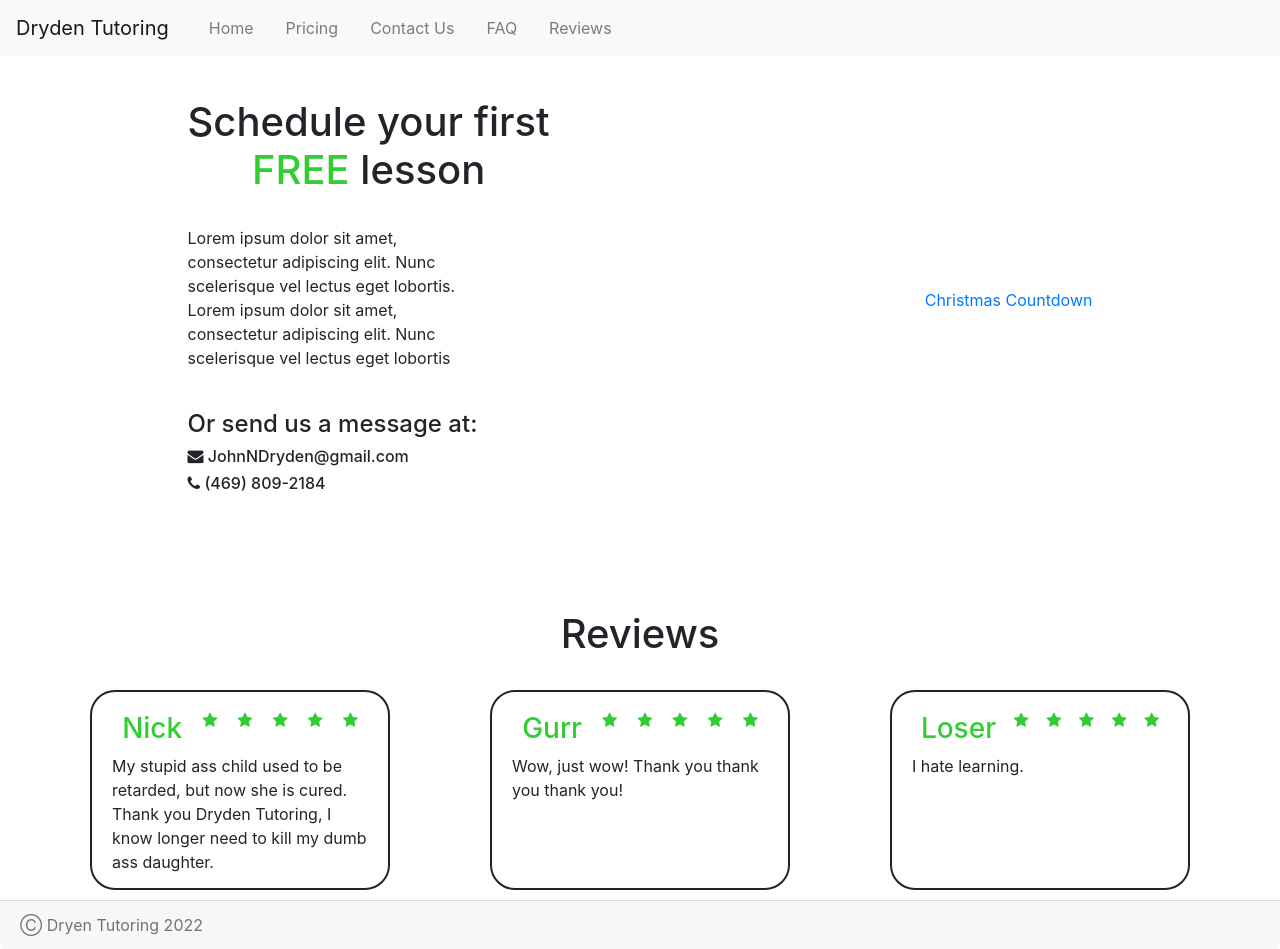
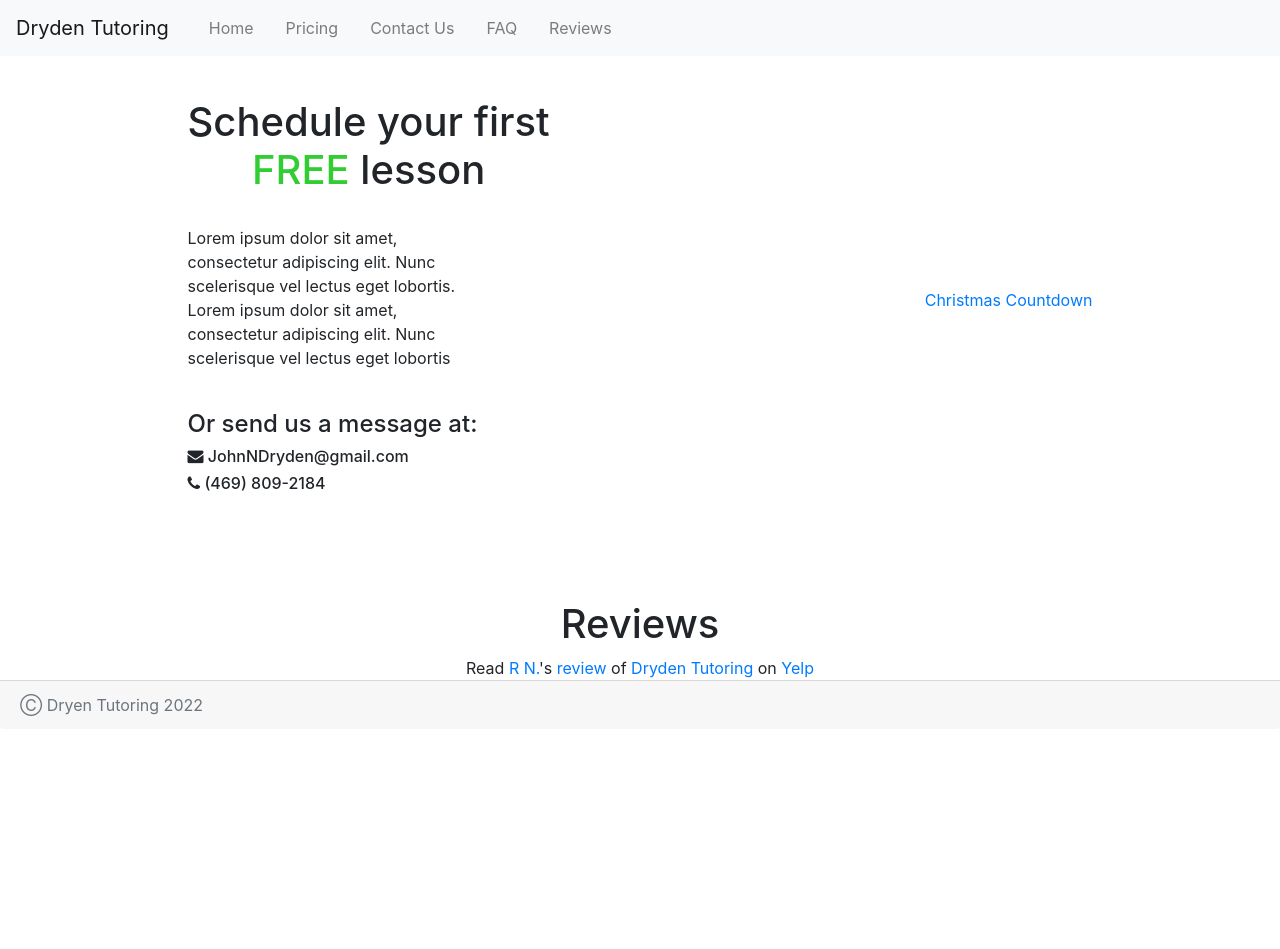
Before and after one commit to Nick22morris/DrydenTutoring, a plain HTML site: page contact.html in a window 1280 px wide. After the commit the page ends 800 px from the top, so only its background shows below. Drawn offline with nearby package versions, Linux system fonts and the light colour scheme; a script that the page names is missing.

Commit message:
update to yelp

```diff
--- a/contact.html
+++ b/contact.html
@@ -57,51 +57,17 @@
       </div>
     </div>
     <!-- Review -->
-    <div class="minibox">
-      <div>
-        <center>
-          <h1>Reviews</h1>
-        </center>
-      </div>
-      <br />
-      <div class="flex-container">
-        <div class="outline review">
-          <div class="flex-container special">
-            <h3>Nick</h3>
-            <span class="fa fa-star checked"></span>
-            <span class="fa fa-star checked"></span>
-            <span class="fa fa-star checked"></span>
-            <span class="fa fa-star checked"></span>
-            <span class="fa fa-star checked"></span>
-          </div>
-          <p class="long">My stupid ass child used to be retarded, but now she is cured. Thank you Dryden Tutoring, I know longer need to kill my dumb ass daughter.</p>
-        </div>
-        <div class="blank"></div>
-        <div class="outline review">
-          <div class="flex-container special">
-            <h3>Gurr</h3>
-            <span class="fa fa-star checked"></span>
-            <span class="fa fa-star checked"></span>
-            <span class="fa fa-star checked"></span>
-            <span class="fa fa-star checked"></span>
-            <span class="fa fa-star checked"></span>
-          </div>
-          <p class="long">Wow, just wow! Thank you thank you thank you!</p>
-        </div>
-        <div class="blank"></div>
-        <div class="outline review">
-          <div class="flex-container special">
-            <h3>Loser</h3>
-            <span class="fa fa-star"></span>
-            <span class="fa fa-star"></span>
-            <span class="fa fa-star"></span>
-            <span class="fa fa-star"></span>
-            <span class="fa fa-star"></span>
-          </div>
-          <p class="long">I hate learning.</p>
-        </div>
-      </div>
-    </div>
+    <center>
+      <h1>Reviews</h1>
+    </center>
+    <center>
+      <span class="yelp-review" data-review-id="RP1u2n3QqbMmVV46qB-xdA" data-hostname="www.yelp.com">
+        Read
+        <a href="https://www.yelp.com/user_details?userid=yr6l4wqWK8H_tR0-H5Jtaw" rel="nofollow noopener">R N.</a>'s <a href="https://www.yelp.com/biz/dryden-tutoring-dallas?hrid=RP1u2n3QqbMmVV46qB-xdA" rel="nofollow noopener">review</a> of <a href="https://www.yelp.com/biz/oiic4V0ENSb8PYxJQqG-yQ" rel="nofollow noopener">Dryden Tutoring</a> on
+        <a href="https://www.yelp.com" rel="nofollow noopener">Yelp</a>
+        <script src="https://www.yelp.com/embed/widgets.js" type="text/javascript" async></script>
+      </span>
+    </center>
     <div class="card-footer text-muted">Ⓒ Dryen Tutoring 2022</div>
   </body>
 </html>
```
